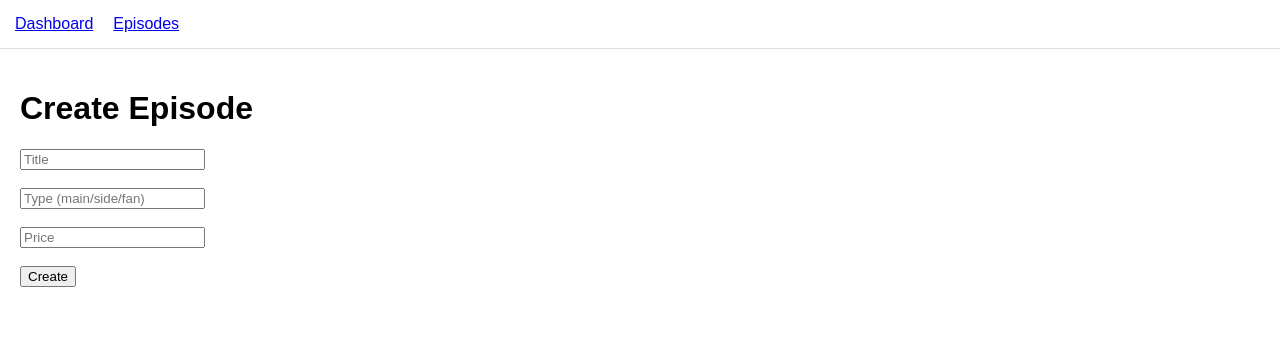
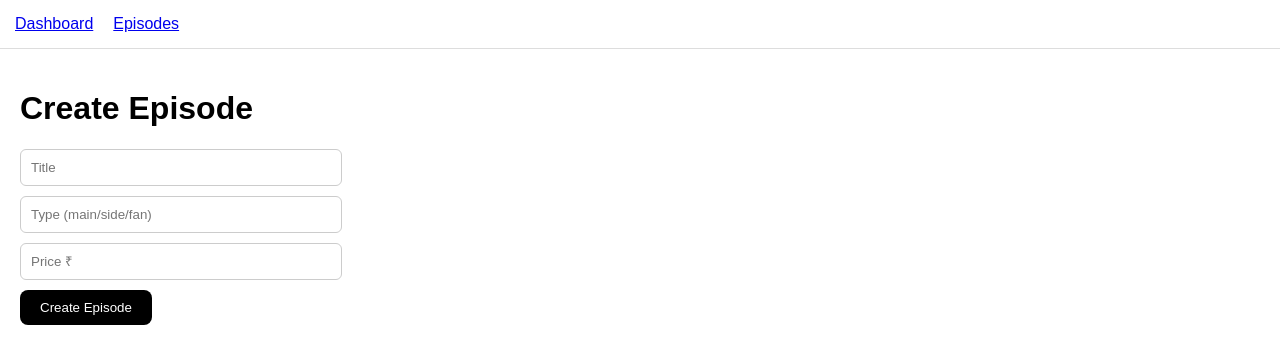
Before and after one commit to Mr-Black-Of-Shades/The-Grey-Diary-Studio, a Next.js app: page /studio/episodes/create in a window 1280 px wide. Shown: the top 364 px of the page. Built offline with nearby package versions, Linux system fonts and the light colour scheme.

Commit message:
Refactor episode creation form with styles

```diff
--- a/app/studio/episodes/create/page.js
+++ b/app/studio/episodes/create/page.js
@@ -5,11 +5,30 @@ export default function CreateEpisode() {
     <div>
       <h1>Create Episode</h1>
 
-      <input placeholder="Title" /><br /><br />
-      <input placeholder="Type (main/side/fan)" /><br /><br />
-      <input placeholder="Price" /><br /><br />
+      <div style={{ marginTop: 20 }}>
+        <input style={input} placeholder="Title" />
+        <input style={input} placeholder="Type (main/side/fan)" />
+        <input style={input} placeholder="Price ₹" />
 
-      <button>Create</button>
+        <button style={primaryBtn}>Create Episode</button>
+      </div>
     </div>
   );
 }
+
+const input = {
+  display: "block",
+  marginBottom: 10,
+  padding: 10,
+  width: 300,
+  borderRadius: 6,
+  border: "1px solid #ccc",
+};
+
+const primaryBtn = {
+  padding: "10px 20px",
+  borderRadius: 8,
+  border: "none",
+  background: "black",
+  color: "white",
+};
```
